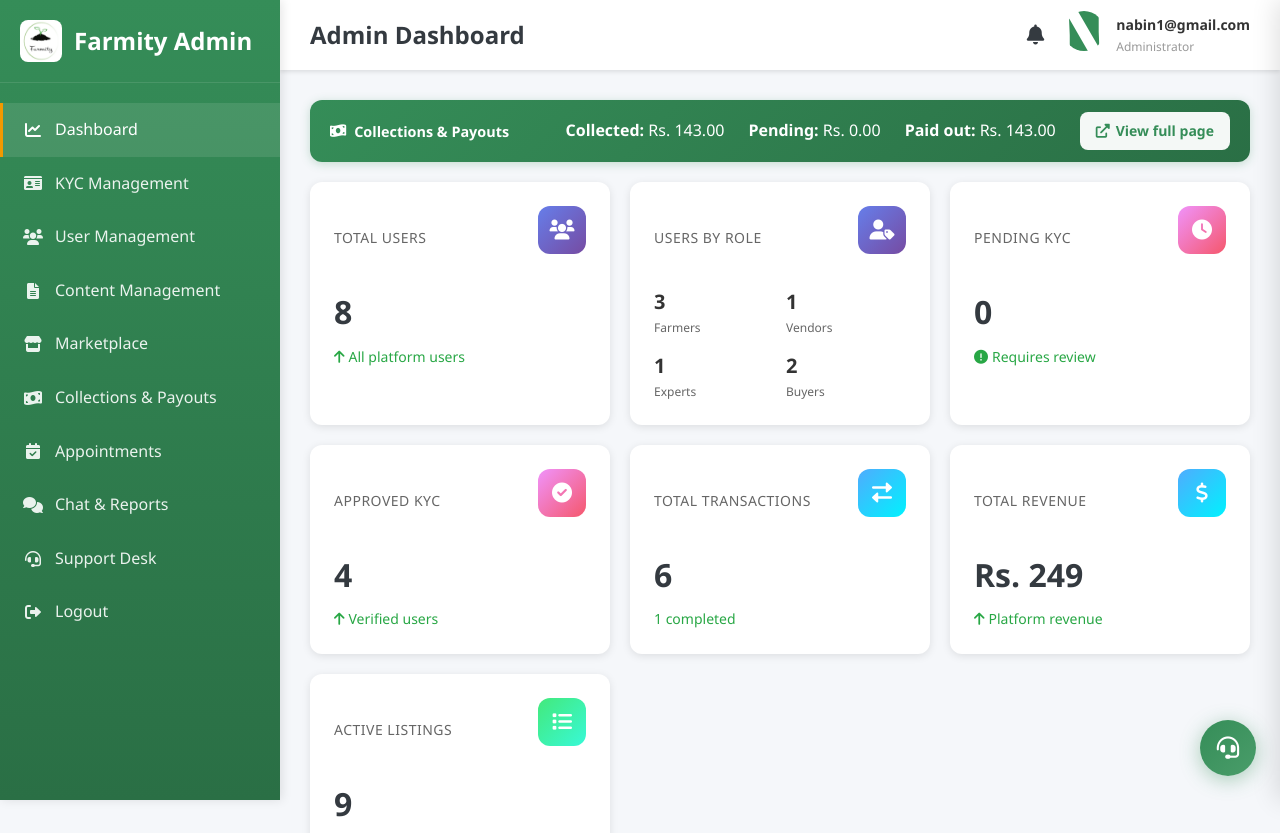
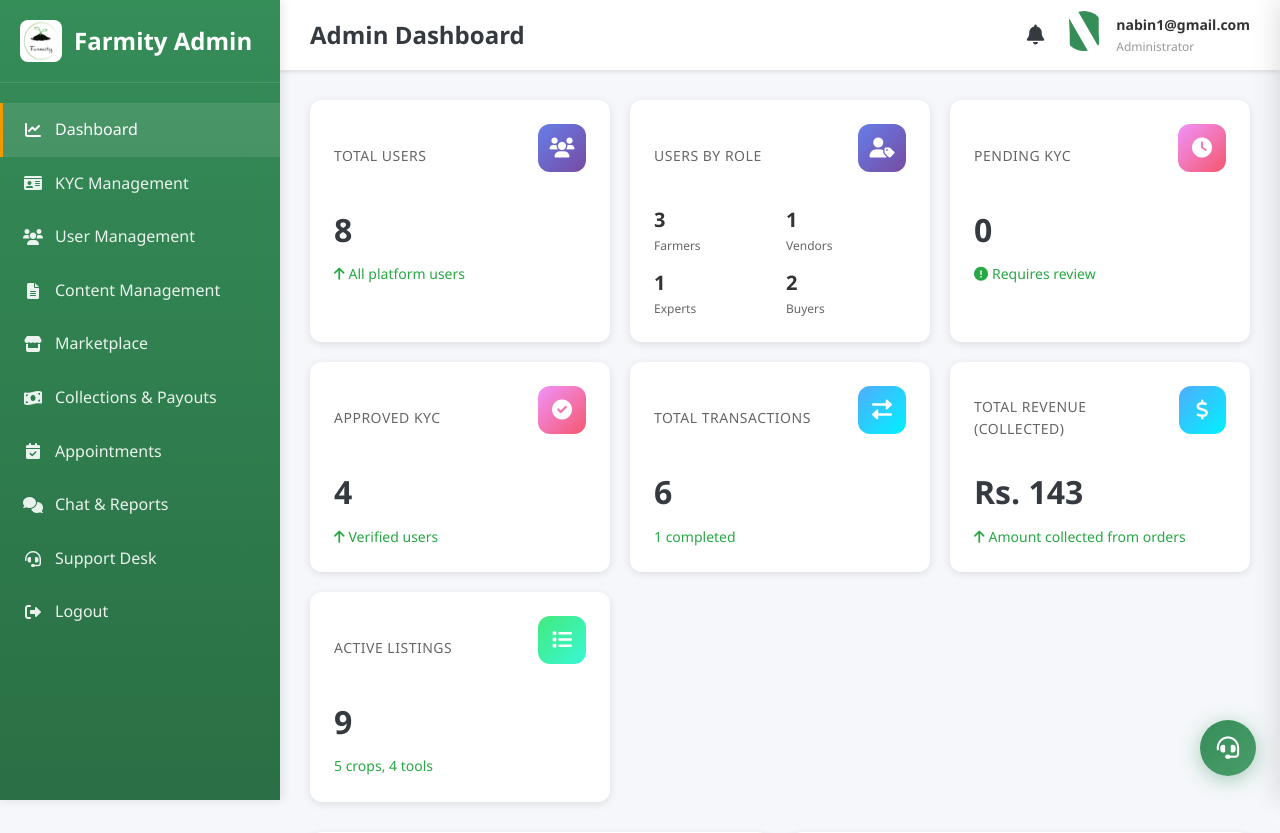
Before and after one commit to nabin134/Nabin-Regmi-Farmity, a Django app: page /admin-dashboard/ in a window 1280 px wide. Shown: the top 833 px of the page. Run offline with Django 5.2, Linux system fonts and the light colour scheme; a user stored in the database is signed in; data comes from the database, SQL or seed files in the repository; both versions use the stored data as it was after the commit.

Commit message:
admin side change on revenue collection

```diff
--- a/templates/admin_appointment_management.html
+++ b/templates/admin_appointment_management.html
@@ -405,6 +405,10 @@
                 <i class="fas fa-store"></i>
                 <span>Marketplace</span>
             </a>
+            <a href="{% url 'admin_collections_payouts' %}" class="menu-item">
+                <i class="fas fa-money-bill-wave"></i>
+                <span>Collections & Payouts</span>
+            </a>
             <a href="{% url 'admin_appointment_management' %}" class="menu-item active">
                 <i class="fas fa-calendar-check"></i>
                 <span>Appointments</span>
@@ -431,7 +435,6 @@
         </header>
 
         <div class="dashboard-content">
-            {% include 'includes/admin_collections_summary_bar.html' %}
             {% include 'includes/admin_messages_block.html' %}
             <div class="page-header">
                 <h2 class="page-title">Expert Appointments</h2>
--- a/templates/admin_chat_reports.html
+++ b/templates/admin_chat_reports.html
@@ -357,6 +357,10 @@
                 <i class="fas fa-store"></i>
                 <span>Marketplace</span>
             </a>
+            <a href="{% url 'admin_collections_payouts' %}" class="menu-item">
+                <i class="fas fa-money-bill-wave"></i>
+                <span>Collections & Payouts</span>
+            </a>
             <a href="{% url 'admin_appointment_management' %}" class="menu-item">
                 <i class="fas fa-calendar-check"></i>
                 <span>Appointments</span>
@@ -383,7 +387,6 @@
         </header>
 
         <div class="dashboard-content">
-            {% include 'includes/admin_collections_summary_bar.html' %}
             {% include 'includes/admin_messages_block.html' %}
             <div class="page-header">
                 <h2 class="page-title">Platform Usage & Chat Monitoring</h2>
--- a/templates/admin_chat_thread_view.html
+++ b/templates/admin_chat_thread_view.html
@@ -75,6 +75,7 @@
             <a href="{% url 'admin_user_management' %}" class="menu-item"><i class="fas fa-users"></i><span>User Management</span></a>
             <a href="{% url 'admin_content_management' %}" class="menu-item"><i class="fas fa-file-alt"></i><span>Content Management</span></a>
             <a href="{% url 'admin_marketplace_oversight' %}" class="menu-item"><i class="fas fa-store"></i><span>Marketplace</span></a>
+            <a href="{% url 'admin_collections_payouts' %}" class="menu-item"><i class="fas fa-money-bill-wave"></i><span>Collections & Payouts</span></a>
             <a href="{% url 'admin_appointment_management' %}" class="menu-item"><i class="fas fa-calendar-check"></i><span>Appointments</span></a>
             <a href="{% url 'admin_chat_reports' %}" class="menu-item active"><i class="fas fa-comments"></i><span>Chat & Reports</span></a>
             <a href="{% url 'admin_support_desk' %}" class="menu-item"><i class="fas fa-headset"></i><span>Support Desk</span></a>
--- a/templates/admin_collections_payouts.html
+++ b/templates/admin_collections_payouts.html
@@ -159,7 +159,6 @@
         </header>
 
         <div class="dashboard-content">
-            {% include 'includes/admin_collections_summary_bar.html' %}
             {% include 'includes/admin_messages_block.html' %}
 
             <!-- Summary: all totals always visible -->
--- a/templates/admin_content_management.html
+++ b/templates/admin_content_management.html
@@ -452,6 +452,10 @@
                 <i class="fas fa-store"></i>
                 <span>Marketplace</span>
             </a>
+            <a href="{% url 'admin_collections_payouts' %}" class="menu-item">
+                <i class="fas fa-money-bill-wave"></i>
+                <span>Collections & Payouts</span>
+            </a>
             <a href="{% url 'admin_appointment_management' %}" class="menu-item">
                 <i class="fas fa-calendar-check"></i>
                 <span>Appointments</span>
@@ -478,7 +482,6 @@
         </header>
 
         <div class="dashboard-content">
-            {% include 'includes/admin_collections_summary_bar.html' %}
             {% include 'includes/admin_messages_block.html' %}
             <div class="page-header">
                 <h2 class="page-title">Expert Content & Tips</h2>
--- a/templates/admin_dashboard.html
+++ b/templates/admin_dashboard.html
@@ -488,7 +488,6 @@
 
         <!-- Dashboard Content -->
         <div class="dashboard-content">
-            {% include 'includes/admin_collections_summary_bar.html' %}
             {% include 'includes/admin_messages_block.html' %}
             <!-- Analytics Cards -->
             <div class="analytics-grid">
@@ -579,18 +578,18 @@
                     </div>
                 </div>
 
-                <!-- Total Revenue -->
+                <!-- Total Revenue (Collected only) -->
                 <div class="analytics-card">
                     <div class="card-header">
-                        <span class="card-title">Total Revenue</span>
+                        <span class="card-title">Total Revenue (Collected)</span>
                         <div class="card-icon transactions">
                             <i class="fas fa-dollar-sign"></i>
                         </div>
                     </div>
-                    <div class="card-value">Rs. {{ total_revenue|floatformat:0 }}</div>
+                    <div class="card-value">Rs. {{ admin_total_collected|floatformat:0 }}</div>
                     <div class="card-change" style="color: var(--success);">
                         <i class="fas fa-arrow-up"></i>
-                        <span>Platform revenue</span>
+                        <span>Amount collected from orders</span>
                     </div>
                 </div>
 
--- a/templates/admin_kyc_management.html
+++ b/templates/admin_kyc_management.html
@@ -476,6 +476,10 @@
                 <i class="fas fa-store"></i>
                 <span>Marketplace</span>
             </a>
+            <a href="{% url 'admin_collections_payouts' %}" class="menu-item">
+                <i class="fas fa-money-bill-wave"></i>
+                <span>Collections & Payouts</span>
+            </a>
             <a href="{% url 'admin_appointment_management' %}" class="menu-item">
                 <i class="fas fa-calendar-check"></i>
                 <span>Appointments</span>
@@ -502,7 +506,6 @@
         </header>
 
         <div class="dashboard-content">
-            {% include 'includes/admin_collections_summary_bar.html' %}
             {% include 'includes/admin_messages_block.html' %}
             <div class="page-header">
                 <h2 class="page-title">KYC Verification Requests</h2>
--- a/templates/admin_marketplace_oversight.html
+++ b/templates/admin_marketplace_oversight.html
@@ -457,6 +457,10 @@
                 <i class="fas fa-store"></i>
                 <span>Marketplace</span>
             </a>
+            <a href="{% url 'admin_collections_payouts' %}" class="menu-item">
+                <i class="fas fa-money-bill-wave"></i>
+                <span>Collections & Payouts</span>
+            </a>
             <a href="{% url 'admin_appointment_management' %}" class="menu-item">
                 <i class="fas fa-calendar-check"></i>
                 <span>Appointments</span>
@@ -483,7 +487,6 @@
         </header>
 
         <div class="dashboard-content">
-            {% include 'includes/admin_collections_summary_bar.html' %}
             {% include 'includes/admin_messages_block.html' %}
             <div class="page-header">
                 <h2 class="page-title">Marketplace Management</h2>
--- a/templates/admin_support_desk.html
+++ b/templates/admin_support_desk.html
@@ -105,6 +105,10 @@
                 <i class="fas fa-store"></i>
                 <span>Marketplace</span>
             </a>
+            <a href="{% url 'admin_collections_payouts' %}" class="menu-item">
+                <i class="fas fa-money-bill-wave"></i>
+                <span>Collections & Payouts</span>
+            </a>
             <a href="{% url 'admin_appointment_management' %}" class="menu-item">
                 <i class="fas fa-calendar-check"></i>
                 <span>Appointments</span>
@@ -136,7 +140,6 @@
         </header>
 
         <div class="dashboard-content">
-            {% include 'includes/admin_collections_summary_bar.html' %}
             {% include 'includes/admin_messages_block.html' %}
             <div class="page-header">
                 <h2 class="page-title">Customer support tickets</h2>
--- a/templates/admin_support_ticket_detail.html
+++ b/templates/admin_support_ticket_detail.html
@@ -111,6 +111,10 @@
                 <i class="fas fa-store"></i>
                 <span>Marketplace</span>
             </a>
+            <a href="{% url 'admin_collections_payouts' %}" class="menu-item">
+                <i class="fas fa-money-bill-wave"></i>
+                <span>Collections & Payouts</span>
+            </a>
             <a href="{% url 'admin_appointment_management' %}" class="menu-item">
                 <i class="fas fa-calendar-check"></i>
                 <span>Appointments</span>
@@ -139,7 +143,6 @@
         </header>
 
         <div class="dashboard-content">
-            {% include 'includes/admin_collections_summary_bar.html' %}
             {% include 'includes/admin_messages_block.html' %}
             <a href="{% url 'admin_support_desk' %}" class="btn-back"><i class="fas fa-arrow-left"></i> Back to ticket list</a>
 
--- a/templates/admin_user_management.html
+++ b/templates/admin_user_management.html
@@ -436,6 +436,10 @@
                 <i class="fas fa-store"></i>
                 <span>Marketplace</span>
             </a>
+            <a href="{% url 'admin_collections_payouts' %}" class="menu-item">
+                <i class="fas fa-money-bill-wave"></i>
+                <span>Collections & Payouts</span>
+            </a>
             <a href="{% url 'admin_appointment_management' %}" class="menu-item">
                 <i class="fas fa-calendar-check"></i>
                 <span>Appointments</span>
@@ -462,7 +466,6 @@
         </header>
 
         <div class="dashboard-content">
-            {% include 'includes/admin_collections_summary_bar.html' %}
             {% include 'includes/admin_messages_block.html' %}
             <div class="page-header">
                 <div style="display: flex; justify-content: space-between; align-items: center;">
```
Also changed, not shown: db.sqlite3.
